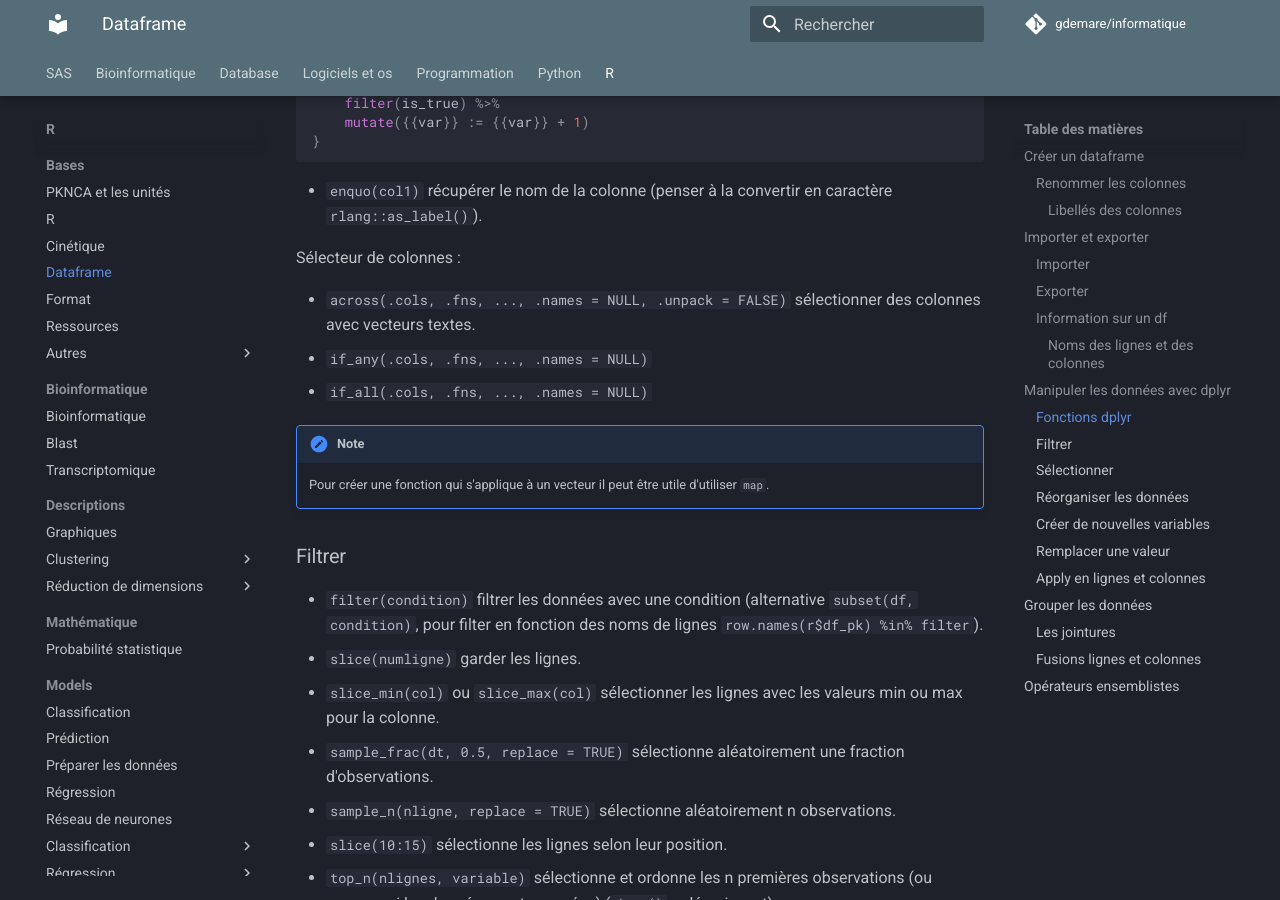
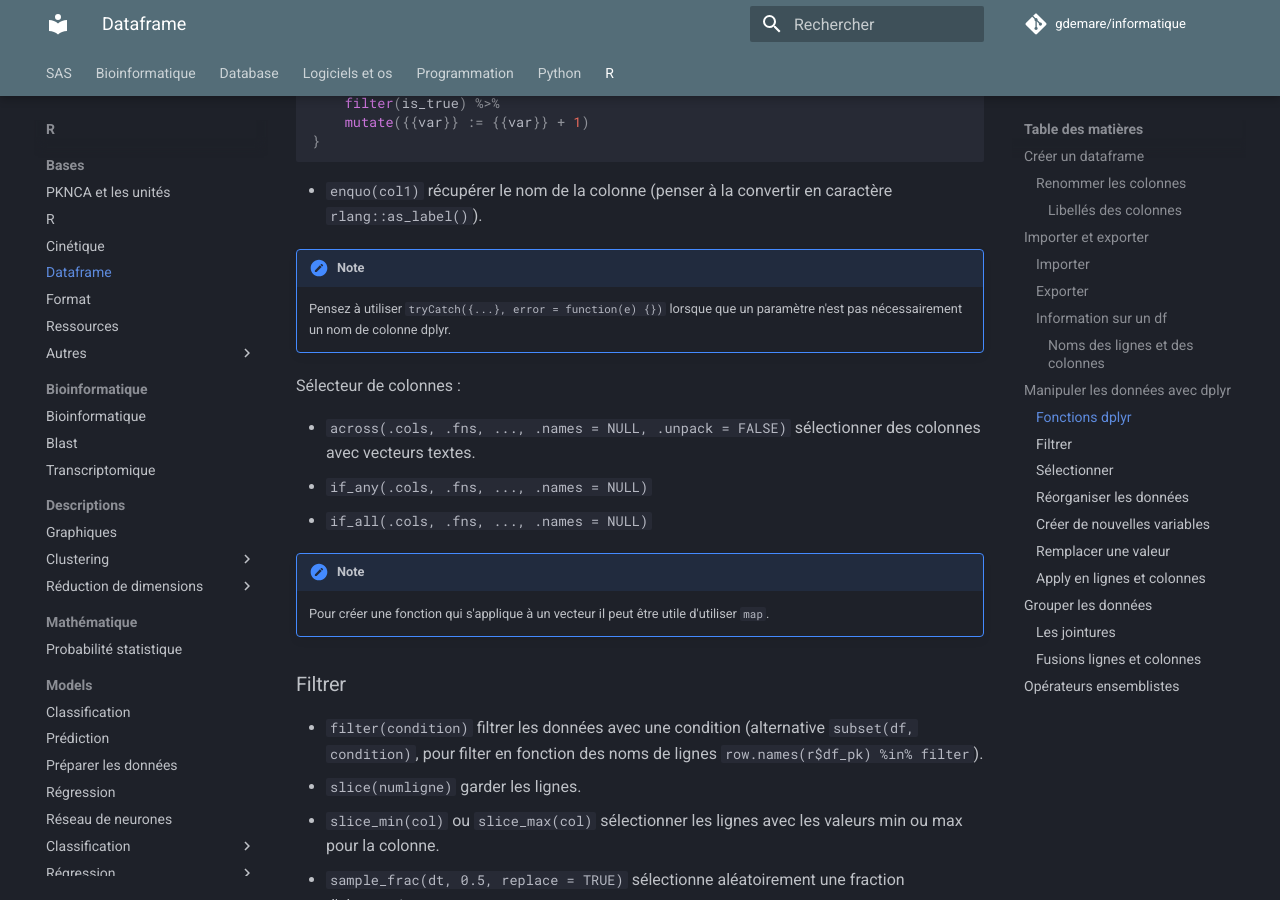
Before and after one commit to gdemare/Informatique, an MkDocs documentation site: the page built from docs/r/bases/dataframe.md, in a window 1280 px wide and 900 px high, scrolled down 2723 px. Built offline with MkDocs 1.6.1 and Material for MkDocs 9.7.7, drawn with Linux system fonts in a browser that asks for light colours; comment, search, counter and statistics services are not loaded.

Commit message:
Update dataframe.md

````diff
--- a/docs/r/bases/dataframe.md
+++ b/docs/r/bases/dataframe.md
@@ -92,6 +92,9 @@ max_by <- function(data, var, is_true) {
 ```
 
 * `enquo(col1)` récupérer le nom de la colonne (penser à la convertir en caractère `rlang::as_label()`).
+
+!!! note
+	Pensez à utiliser `tryCatch({...}, error = function(e) {})` lorsque que un paramètre n'est pas nécessairement un nom de colonne dplyr.
 
 Sélecteur de colonnes :
 
````
